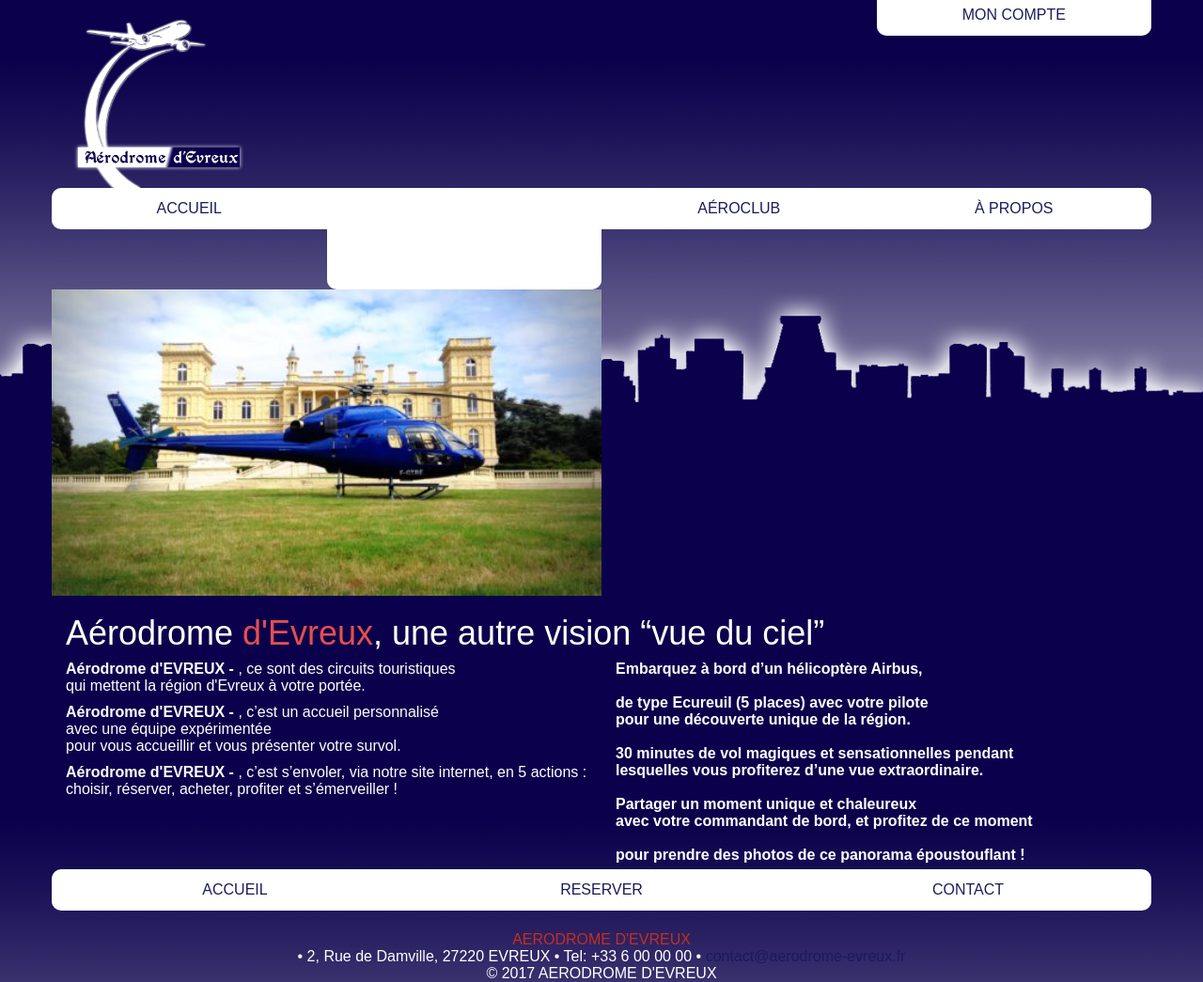
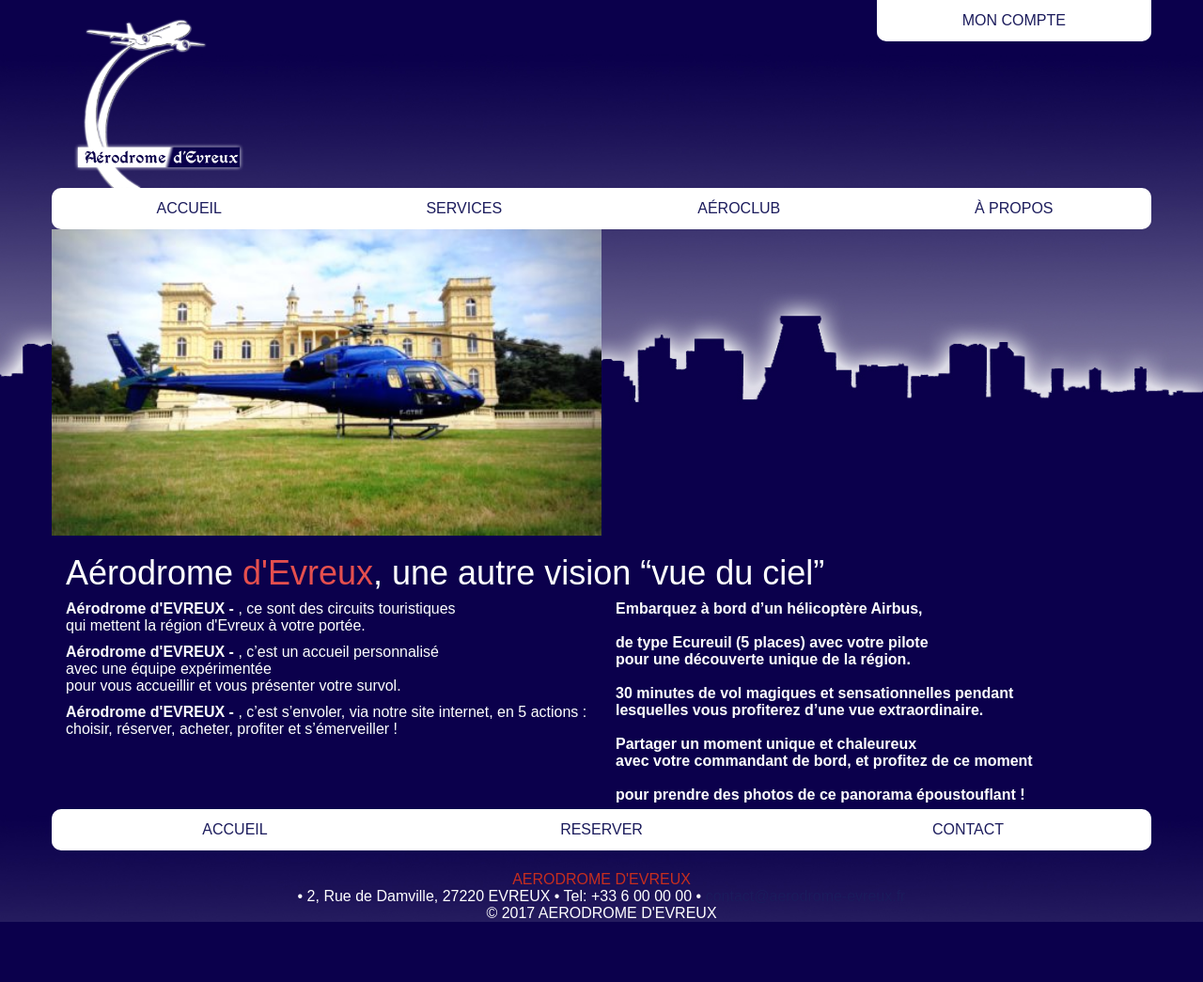
Before and after one commit to charafzellou/projectwebx, a PHP site: page / in a window 1280 px wide. Shown: the whole page at 94% size. After the commit the page ends 981 px from the top, so only its background shows below. Run offline with PHP 8.4, Linux system fonts and the light colour scheme; data that the repository does not hold is empty; some web fonts are replaced.

Commit message:
improvement of dropdown

```diff
--- a/css/main.css
+++ b/css/main.css
@@ -89,7 +89,7 @@
 	text-align:center;
 	height: 15%;
 }
-#menu-header-bottom ,#menu-secondary, .dropdown{
+#menu-header-bottom ,#menu-secondary, #conn{
 	display: inline-block;
 	font-family: 'Days One', sans-serif;
 	font-size: 16px;
@@ -103,15 +103,16 @@
 	/*width: 100%;*/
 	height: 100%;
 }
-#menu-header-bottom .menu-item , #menu-secondary .menu-item{
+#menu-header-bottom .menu-item , #menu-secondary .menu-item,#conn , .dd-content li{
 	/*width: 25%;*/
 	text-align: center;
 	background: #fff;
 	border-bottom: 6px solid #fff;
 	border-top: 6px solid #fff;
 }
-.dropdown
+#conn
 {
+	width:25%;
 	text-align: center;
 	background: #fff;
 	border-bottom: 6px solid #fff;
@@ -141,7 +142,7 @@
 
 
 
-#menu-header-bottom .menu-item:hover, #menu-header-bottom .current-menu-item , #menu-secondary .menu-item:hover, #connection-item:hover, .dropdown:hover{
+#menu-header-bottom .menu-item:hover, #menu-header-bottom .current-menu-item , #menu-secondary .menu-item:hover, #connection-item:hover, .dd-content li:hover{
 	background: #fff;
 	border-bottom: 6px solid #1b1b5c;
 }
@@ -155,3 +156,42 @@
 {
 	color: white;
 }
+
+.dd
+{
+    position: relative;
+	display: inline-block;
+}
+
+.dd-content
+{
+
+    display: none;
+    position: absolute;
+    width:100%;
+    min-width: 160px;
+    /*box-shadow: 0px 8px 16px 0px rgba(0,0,0,0.2);*/
+    z-index: 1;
+	margin-left: -15px;
+	background-color: white;
+}
+
+.dd-content li
+{
+
+    text-decoration: none;
+    display: block;
+	text-align: center;
+	margin-left: -15px;
+}
+
+/*.dd-content li:hover {background-color: #f1f1f1}
+*/
+.dd:hover .dd-content {
+	display: block;
+}
+
+/*.dd:hover .dpbtn
+{
+	background-color: #3e8e41;
+}*/
--- a/inc/header.php
+++ b/inc/header.php
@@ -9,11 +9,11 @@
 				require_once('inc/weather.php');
 			?>
         </div>
-        <div href="#" class="menu-item menu-item-type-post_type menu-item-object-page dropdown col-lg-3">Mon compte
-        	<!--ul>
+        <div href="#" id="conn" class="menu-item menu-item-type-post_type menu-item-object-page col-lg-3">Mon compte
+        	<ul class="dd-content">
                 <li><a id="connection-item" href="#">Se connecter</a></li>
 				<li><a id="connection-item" href="#">Créer un compte</a></li>
-			</ul-->
+			</ul>
         </div>
     </div>
 </div>
@@ -24,13 +24,14 @@
             <a href="index.php">Accueil</a>
         </li>
 
-        <li class="dropdown menu-item menu-item-type-post_type menu-item-object-page col-lg-3">
-			<ul href="services.php" class="dropdown-content">Services
+        <li class="dd menu-item menu-item-type-post_type menu-item-object-page col-lg-3">
+			Services
+			<ul href="services.php" class="dd-content">
 				<li class="">
 					<a href="#">Tarifs</a>
 				</li>
 				<li class="">
-					<a href="#">Réserver</a>
+					<a href="#">Réservation</a>
 				</li>
 			</ul>
 			</div>
```
